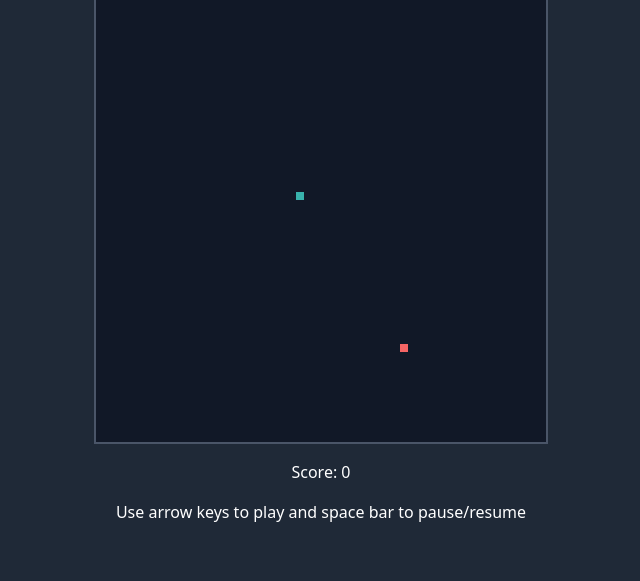
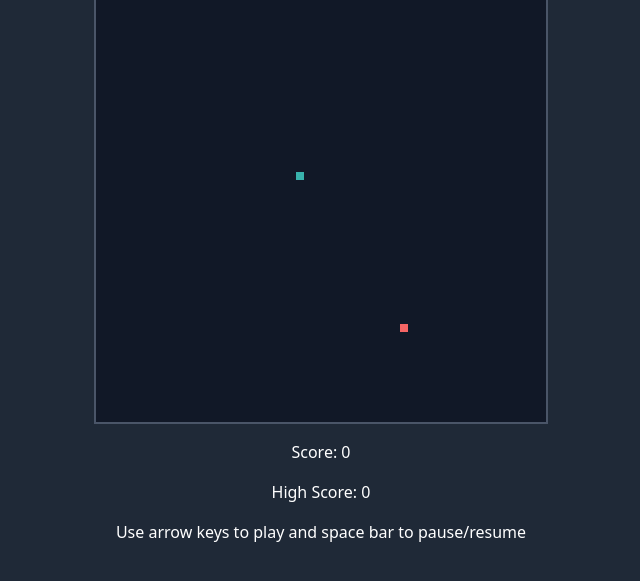
Before and after one commit to jytac01/Snake-Game, a plain HTML site: page snake-game-tailwind/index.html in a window 1280 px wide. Shown: the part 171-752 px from the top of the page, without its empty margins (319-959 px from the left). Drawn offline with nearby package versions, Linux system fonts and the light colour scheme.

Commit message:
Update index.html / added high score

```diff
--- a/snake-game-tailwind/index.html
+++ b/snake-game-tailwind/index.html
@@ -16,12 +16,14 @@
         <h1 class="text-4xl text-white mb-4">Snake Game</h1>
         <canvas id="gameCanvas" width="450" height="450" class="bg-gray-900"></canvas>
         <p id="score" class="text-white mt-4">Score: 0</p>
+        <p id="highscore" class="text-white mt-4">High Score: 0</p>
         <p class="text-white mt-4">Use arrow keys to play and space bar to pause/resume</p>
     </div>
     <script>
         const canvas = document.getElementById('gameCanvas');
         const ctx = canvas.getContext('2d');
         const scoreDisplay = document.getElementById('score');
+        const highscoreDisplay = document.getElementById('highscore');
 
         const gridSize = 8;
         let snake = [{ x: 200, y: 200 }];
@@ -31,6 +33,10 @@
         let paused = false;
         let gameSpeed = 100;
         let gameInterval;
+
+        // Get the high score from localStorage
+        let highScore = localStorage.getItem('highScore') ? parseInt(localStorage.getItem('highScore')) : 0;
+        highscoreDisplay.textContent = `High Score: ${highScore}`;
 
         function placeFood() {
             food.x = Math.floor(Math.random() * (canvas.width / gridSize)) * gridSize;
@@ -88,6 +94,13 @@
         }
 
         function resetGame() {
+            // Update high score if necessary
+            if (score > highScore) {
+                highScore = score;
+                highscoreDisplay.textContent = `High Score: ${highScore}`;
+                localStorage.setItem('highScore', highScore);  // Save high score to localStorage
+            }
+
             snake = [{ x: 200, y: 200 }];
             direction = { x: 0, y: 0 };
             score = 0;
```
